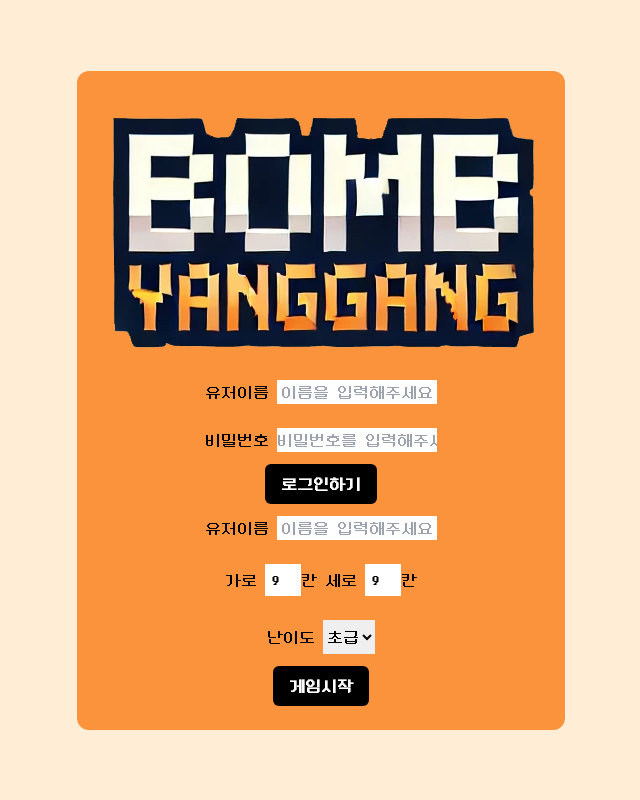
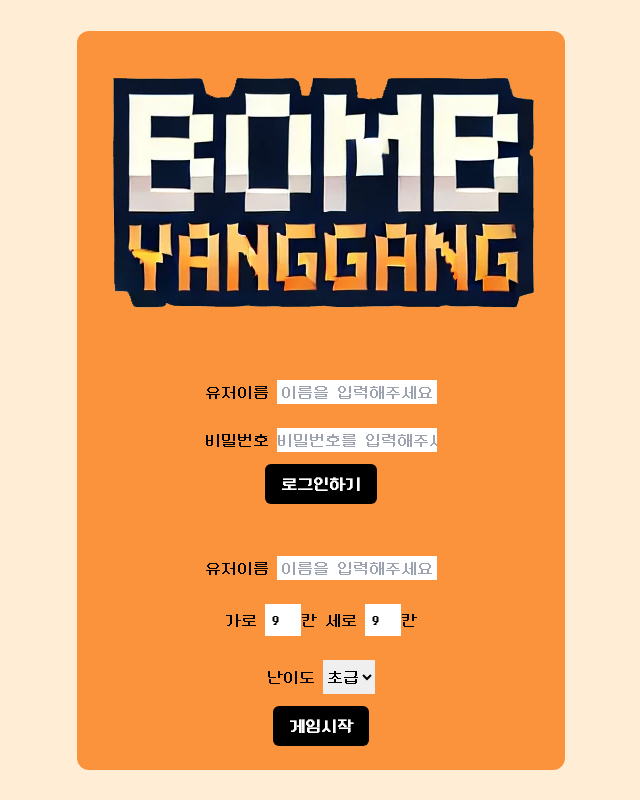
Before and after one commit to OjiWorks/oji-minesweeper-web, a Next.js app: page / in a window 1280 px wide. Shown: the whole page, without its empty margins (319-959 px from the left). Built offline with nearby package versions, Linux system fonts and the light colour scheme.

Commit message:
Style:[Login] padding 오류 수정

```diff
--- a/src/app/Home/Login.tsx
+++ b/src/app/Home/Login.tsx
@@ -4,7 +4,7 @@
 
 export function Login() {
   return (
-    <form className="flex flex-col items-center p-100">
+    <form className="flex flex-col items-center p-10">
       <div className="my-3">
         <label className="mr-2">유저이름</label>
         <input
```
